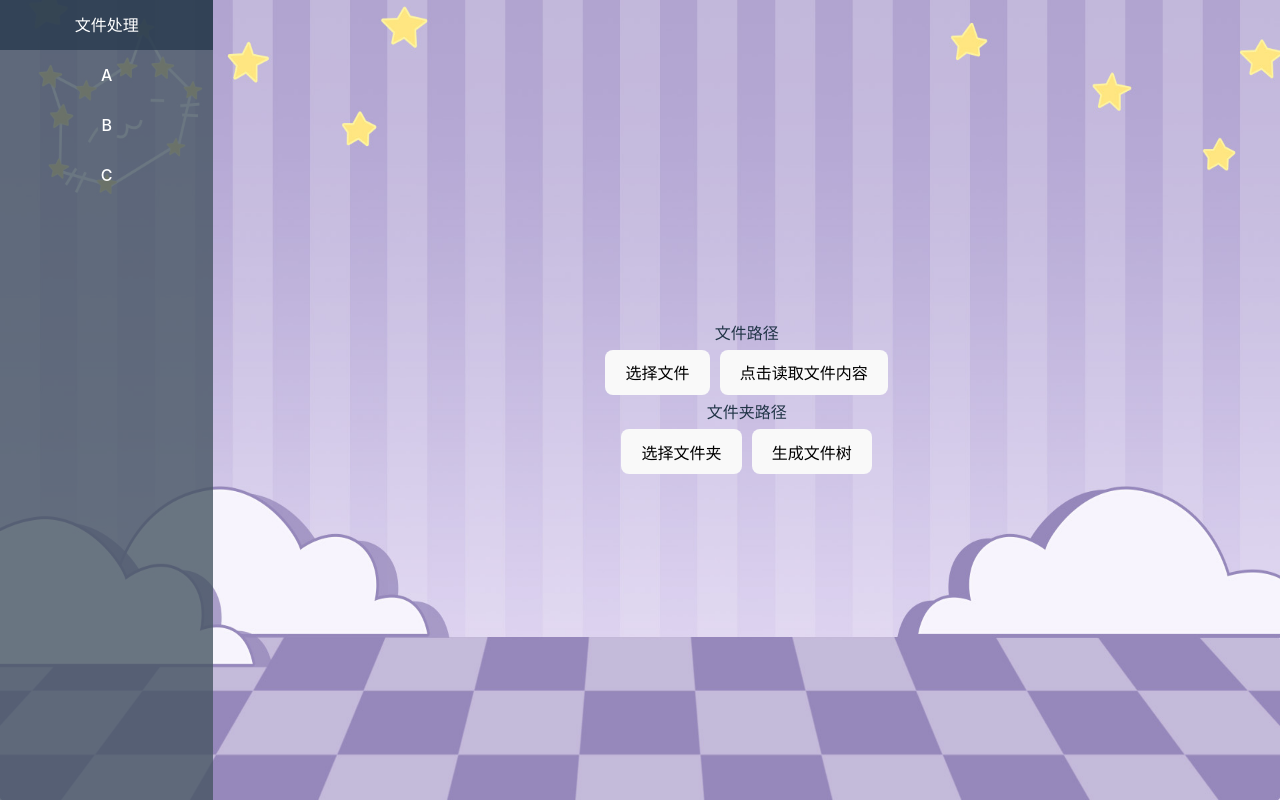
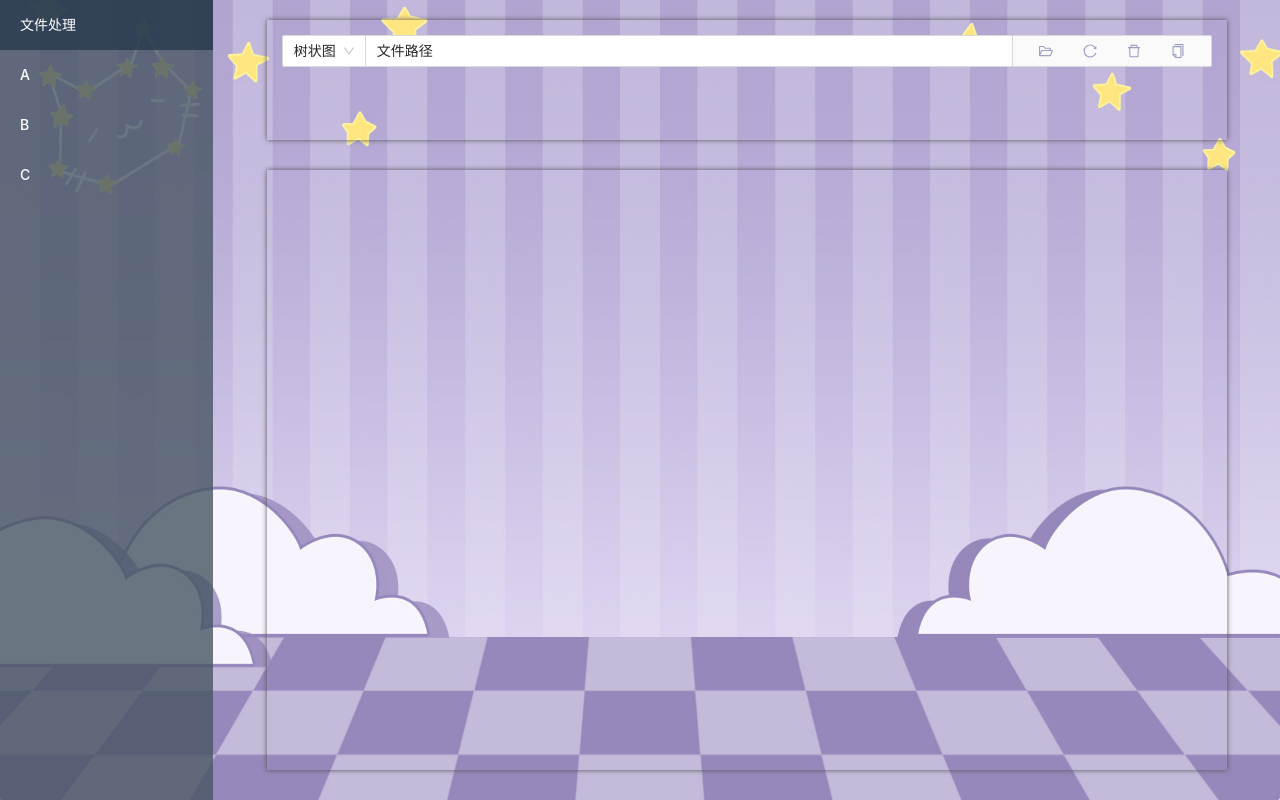
Before and after one commit to chen-ziwen/quick_modify_file, a Vue app: page /#/file-reslove in a window 1280 px wide. Built offline with nearby package versions, Linux system fonts and the light colour scheme.

Commit message:
add: input page

```diff
--- a/electron/mainHandle/createFileTree.js
+++ b/electron/mainHandle/createFileTree.js
@@ -23,7 +23,7 @@ const handleGetFile = (_, url) => {
     saveFileContent(result); // 生成文件树并打开下载文件夹
     // printFileTree(result);
     // printJSONTree(result);
-    return data;
+    return result;
 }
 // 输出JSON格式目录树
 function printJSONTree(data) {
--- a/package.json
+++ b/package.json
@@ -37,6 +37,8 @@
     }
   },
   "dependencies": {
+    "@ant-design/icons-vue": "^6.1.0",
+    "ant-design-vue": "^3.2.20",
     "pinia": "^2.0.34",
     "vue": "^3.2.47",
     "vue-router": "^4.1.6"
--- a/src/main.ts
+++ b/src/main.ts
@@ -1,7 +1,8 @@
 import { createApp } from 'vue';
 import './style.scss';
-// import './assets/common.css';
 import App from './App.vue';
 import router from './router';
+import Antd from 'ant-design-vue';
+import 'ant-design-vue/dist/antd.css';
 
-createApp(App).use(router).mount('#app');
+createApp(App).use(Antd).use(router).mount('#app');
--- a/src/style.scss
+++ b/src/style.scss
@@ -82,8 +82,6 @@ button:focus-visible {
   height: 100%;
   max-width: 1280px;
   margin: 0 auto;
-  /* padding: 2rem; */
-  text-align: center;
 }
 
 @media (prefers-color-scheme: light) {
--- a/src/view/FileReslove.vue
+++ b/src/view/FileReslove.vue
@@ -1,10 +1,18 @@
 <script setup lang="ts">
 import { ref } from 'vue';
+import {
+  ReloadOutlined,
+  FolderOpenOutlined,
+  DeleteOutlined,
+  CopyOutlined,
+}
+  from '@ant-design/icons-vue';
 defineProps<{ msg: string }>()
 const electronAPI = (window as any).electronAPI;
 const filePath = ref<string>('文件路径');
 const folderPath = ref<string>('文件夹路径');
 const fileContent = ref<string>('');
+const choices = ref('tree');
 async function openFile() {
   const url = await electronAPI.openFile();
   filePath.value = url;
@@ -28,7 +36,7 @@ async function getFile(url: string) {
 
 <template>
   <div class="file-url">
-    <div class="file-box">
+    <!-- <div class="file-box">
       <p class="file-path-url">{{ filePath }}</p>
       <p class="file-path-url">{{ fileContent }}</p>
       <button @click="openFile">选择文件</button>
@@ -38,7 +46,32 @@ async function getFile(url: string) {
       <p class="file-path-url">{{ folderPath }}</p>
       <button @click="openFolder">选择文件夹</button>
       <button @click="getFile(folderPath)">生成文件树</button>
-    </div>
+    </div> -->
+    <header class="header-info">
+      <a-input-group compact class="input-group">
+        <a-select v-model:value="choices">
+          <a-select-option value="tree">树状图</a-select-option>
+          <a-select-option value="json">键值对</a-select-option>
+        </a-select>
+        <a-input v-model:value="filePath" class="input-size" placeholder="请选择文件夹">
+          <template #addonAfter>
+            <div class="icon-setting">
+              <folder-open-outlined class="icon" title="打开文件夹" />
+              <reload-outlined class="icon" title="重新加载" />
+              <delete-outlined class="icon" title="清空数据" />
+              <copy-outlined class="icon" title="复制到剪切板" />
+            </div>
+          </template>
+        </a-input>
+      </a-input-group>
+    </header>
+    <article class="create-txt">
+      <section></section>
+      <section></section>
+    </article>
+    <aside>
+
+    </aside>
   </div>
 </template>
 
@@ -47,15 +80,41 @@ async function getFile(url: string) {
   display: flex;
   flex-direction: column;
   align-items: center;
-  justify-content: center;
   width: 100%;
   height: 100%;
-
 
   .file-box {
     button {
       margin: 5px;
     }
   }
+
+  .header-info {
+    width: 90%;
+    height: 120px;
+    box-shadow: 0 0 5px rgb(83, 83, 83);
+    margin-top: 20px;
+
+    .input-group {
+      display: flex;
+      padding: 15px;
+
+      .icon-setting {
+        .icon {
+          cursor: pointer;
+          padding: 0 5px;
+          margin: 0 10px;
+          color: #9C9FC0;
+        }
+      }
+    }
+  }
+
+  .create-txt {
+    width: 90%;
+    flex-grow: 1;
+    margin: 30px 0;
+    box-shadow: 0 0 5px rgb(83, 83, 83);
+  }
 }
 </style>
```
Also changed, not shown: 1 other file (tests, documents, lock files or other folders).
